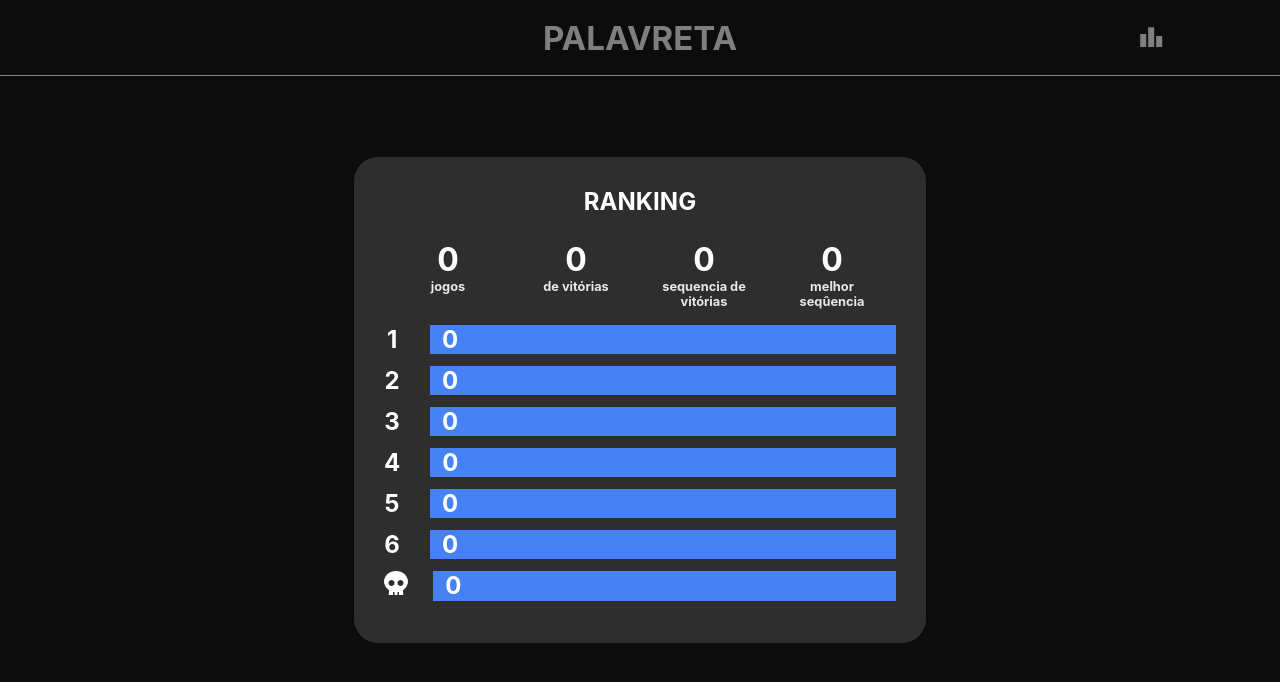
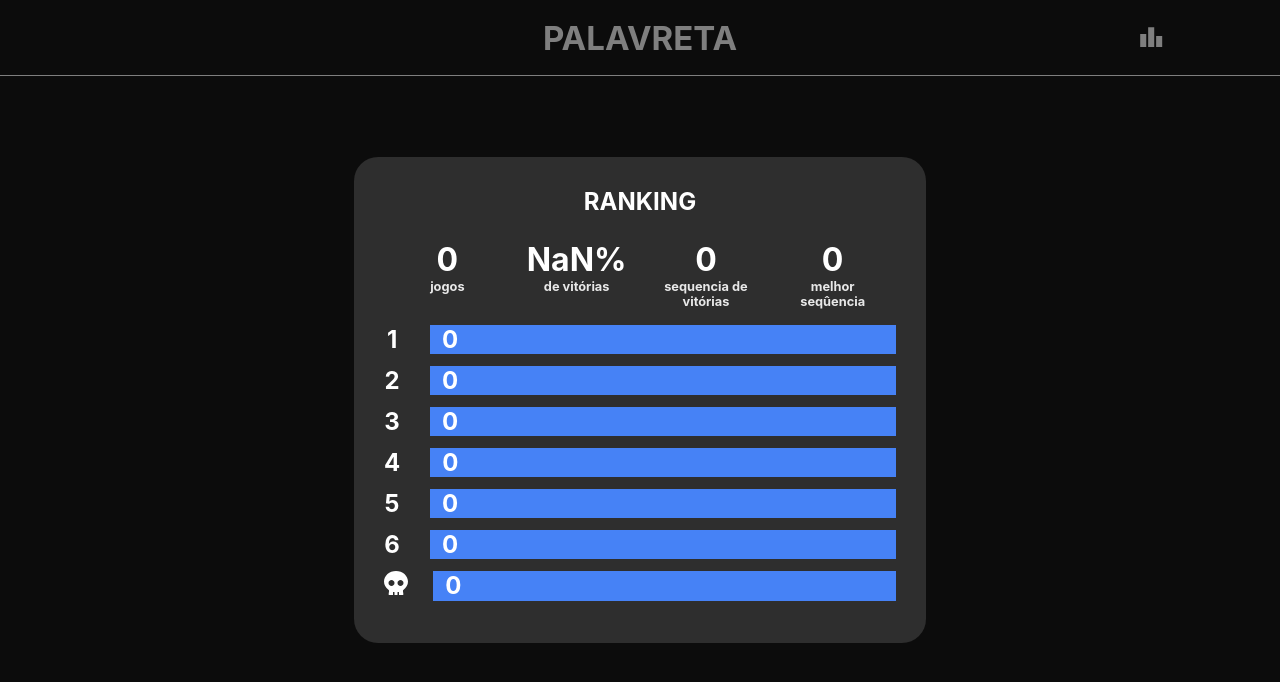
Before and after one commit to Guthias/palavreta, a React (Create React App) app: page / in a window 1280 px wide. Both pictures are taken after a click on the button 1150 px from the left and 37 px from the top of the page. Shown: the top 682 px of the page. Built offline with nearby package versions, Linux system fonts and the light colour scheme.

Commit message:
feat: showing values on ranking

```diff
--- a/src/components/Ranking/RankingValues.jsx
+++ b/src/components/Ranking/RankingValues.jsx
@@ -1,5 +1,6 @@
 import React from 'react';
 import styled from 'styled-components';
+import useRanking from '../../hooks/useRanking';
 
 const Row = styled.div`
   display: flex;
@@ -29,25 +30,38 @@ const Description = styled.span`
 `;
 
 export default function RankingValues() {
+  const { ranking } = useRanking();
+
+  const playedGames = ranking.length;
+  const percentageOfWins = Math.round(
+    (ranking.filter(({ win }) => win).length / playedGames) * 100,
+  );
+  const streak = ranking.reduce((acc, { win }) => {
+    acc.actual = win ? acc.actual += 1 : 0;
+    acc.best = acc.actual > acc.best ? acc.best = acc.actual : acc.best;
+
+    return acc;
+  }, { actual: 0, best: 0 });
+
   return (
     <Row>
       <ValueArea>
-        <Value>0</Value>
+        <Value>{ playedGames }</Value>
         <Description>jogos</Description>
       </ValueArea>
 
       <ValueArea>
-        <Value>0</Value>
+        <Value>{ `${percentageOfWins}%` }</Value>
         <Description>de vitórias</Description>
       </ValueArea>
 
       <ValueArea>
-        <Value>0</Value>
+        <Value>{ streak.actual }</Value>
         <Description>sequencia de vitórias</Description>
       </ValueArea>
 
       <ValueArea>
-        <Value>0</Value>
+        <Value>{ streak.best }</Value>
         <Description>melhor seqûencia</Description>
       </ValueArea>
     </Row>
--- a/src/hooks/useRanking.js
+++ b/src/hooks/useRanking.js
@@ -22,5 +22,5 @@ export default function useRanking() {
     setRanking(newRanking);
   };
 
-  return { addValueOnRanking };
+  return { ranking, addValueOnRanking };
 }
```
